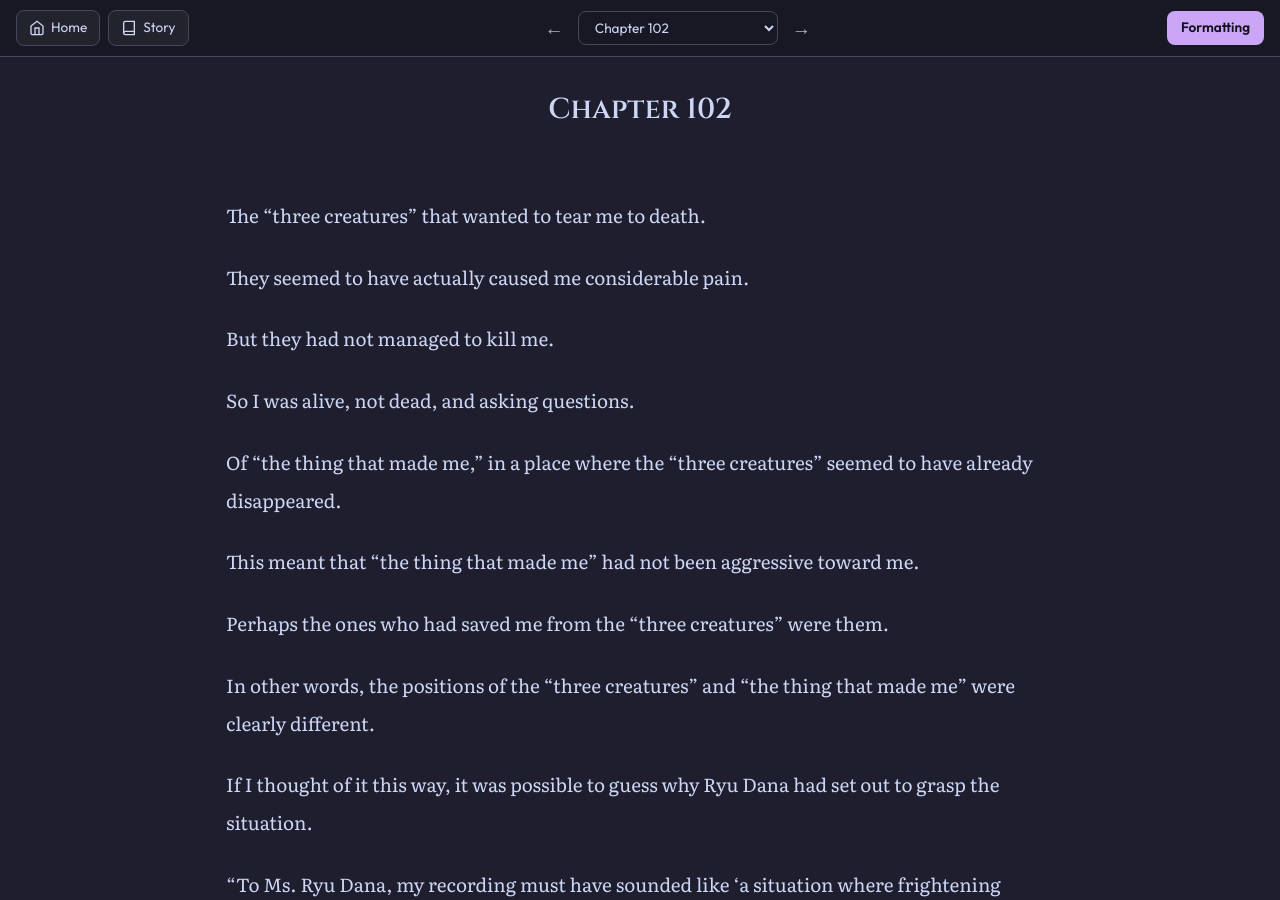
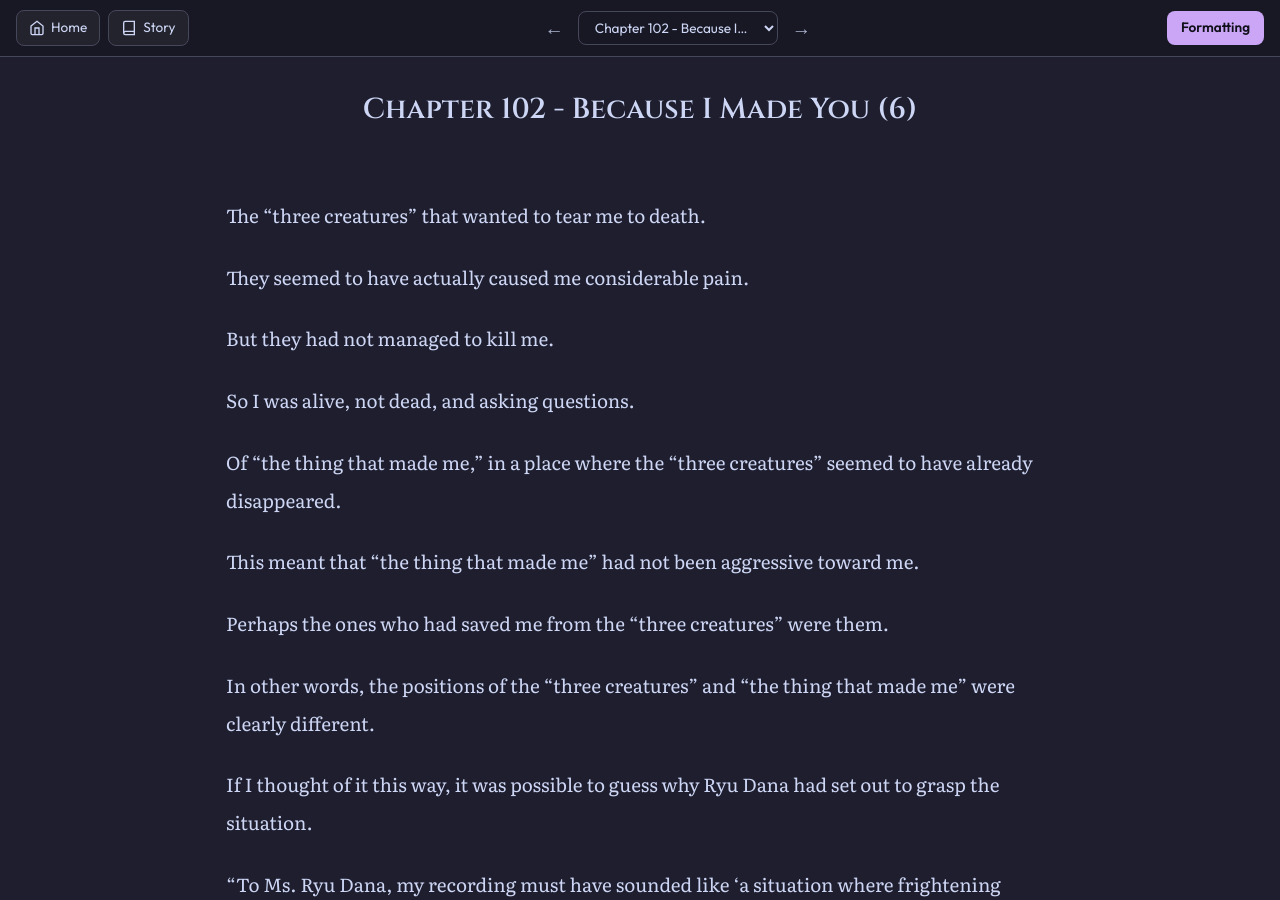
Before and after one commit to soleumn/soleumn.github.io, a Jekyll site: the page built from _chapters/esg/ch102.md, in a window 1280 px wide and 900 px high. Built offline with Jekyll 4.4.1, drawn with Linux system fonts in a browser that asks for light colours; comment, search, counter and statistics services are not loaded.

Commit message:
Update ch102.md

```diff
--- a/_chapters/esg/ch102.md
+++ b/_chapters/esg/ch102.md
@@ -1,5 +1,5 @@
 ---
-title: "Chapter 102"
+title: "Chapter 102 - Because I Made You (6)"
 categories: esg
 capitulo: 102
 ---
```
